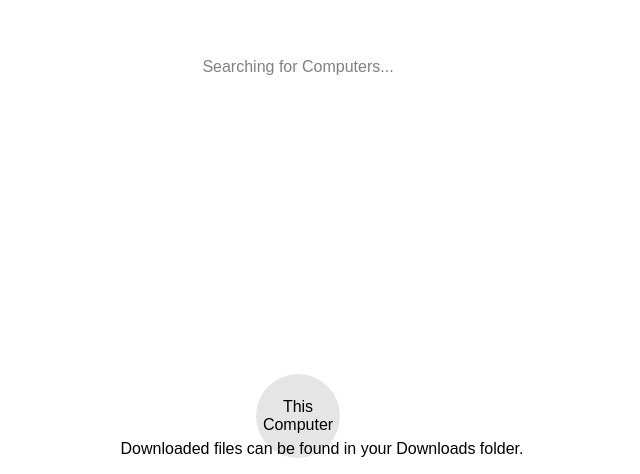
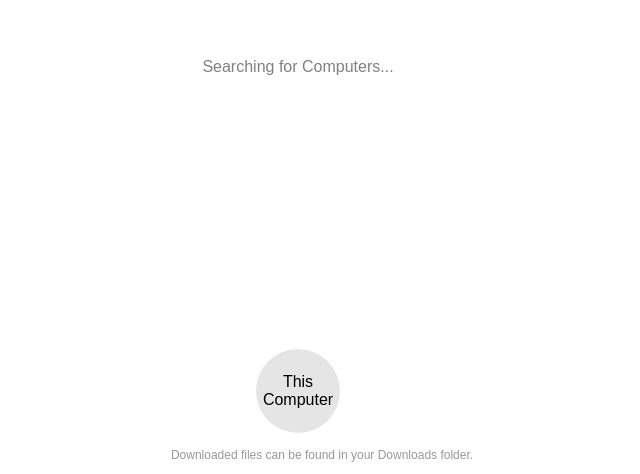
Before and after one commit to heapwolf/peerdrop, an Electron app: page index.html in a window 1280 px wide. Shown: the part 326-800 px from the top of the page, without its empty margins (342-982 px from the left). Drawn offline with Linux system fonts and the light colour scheme; no server answers.

Commit message:
style tweak

```diff
--- a/index.css
+++ b/index.css
@@ -71,7 +71,7 @@ body.darwin .close {
 #me {
   position: absolute;
   background-size: cover;
-  bottom: 0;
+  bottom: 25px;
   width: 80px;
   height: 80px;
 }
@@ -132,4 +132,6 @@ body.darwin .close {
   bottom: 0;
   text-align: center;
   width: 100%;
+  font-size: 12px;
+  color: #999;
 }
```
